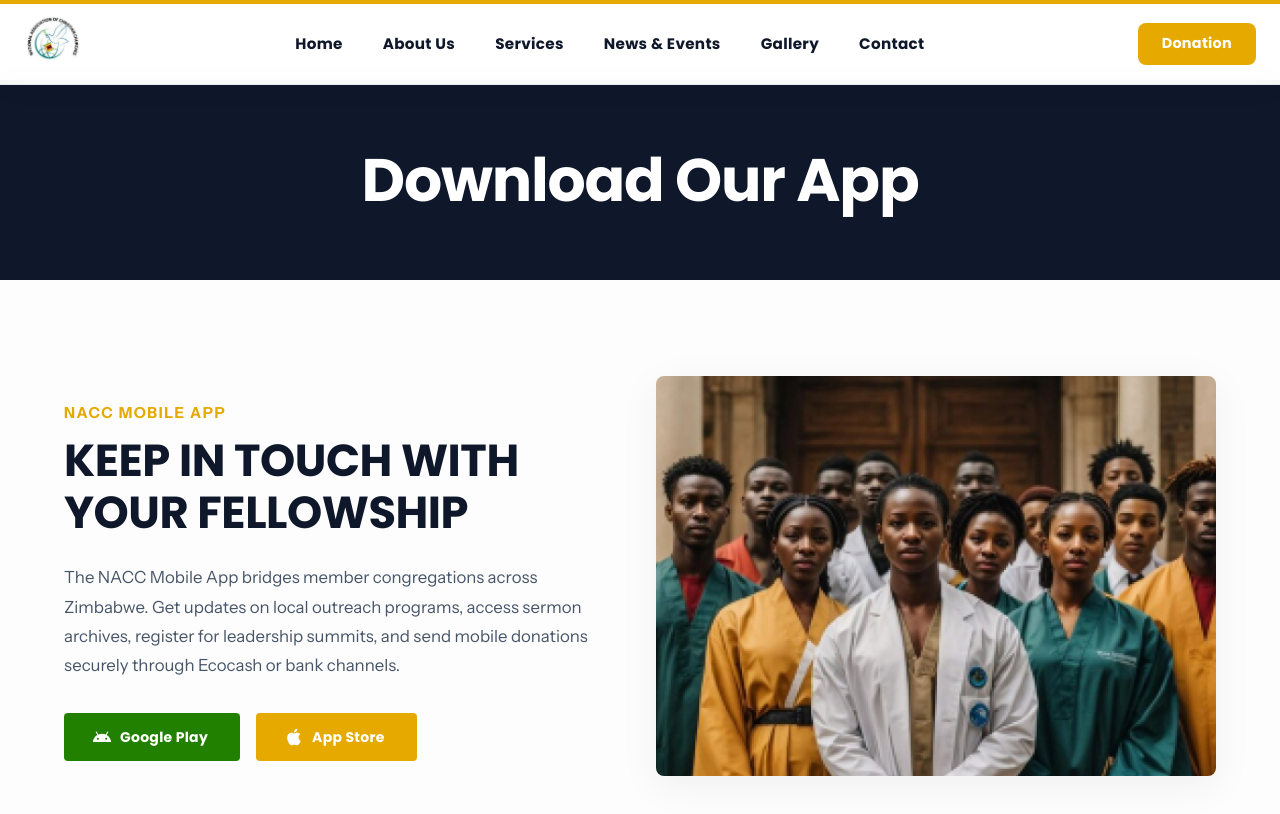
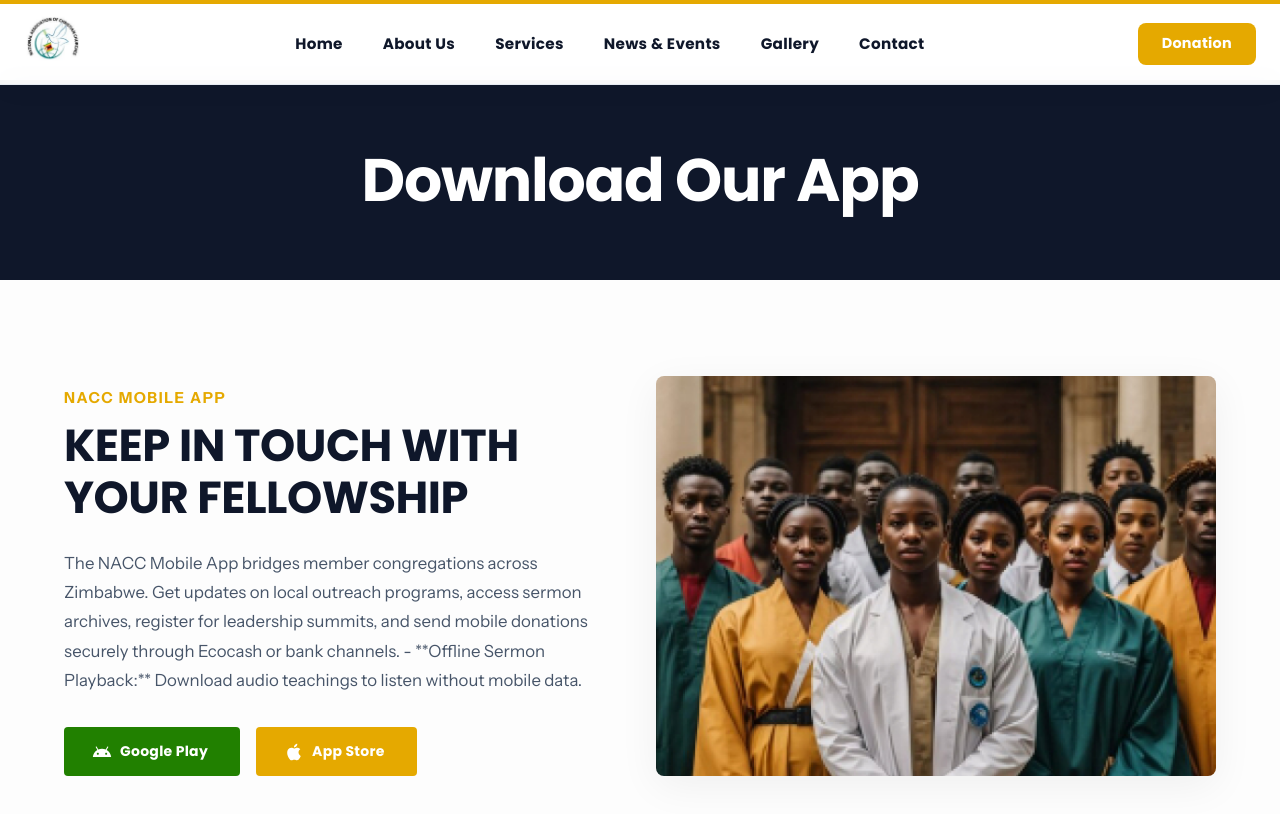
Before and after one commit to tonderaikawere/nacczw, a React (Vite) app: page /app-download in a window 1280 px wide. Shown: the top 814 px of the page. Built offline with nearby package versions, Linux system fonts and the light colour scheme; a web font is replaced by a local one.

Commit message:
content: add offline sermon feature copy to AppDownload layout

```diff
--- a/src/components/AppDownload.tsx
+++ b/src/components/AppDownload.tsx
@@ -22,6 +22,7 @@ const AppDownload: React.FC = () => {
             </Typography>
             <Typography variant="body1" sx={{ color: 'text.secondary', mb: 4 }}>
               The NACC Mobile App bridges member congregations across Zimbabwe. Get updates on local outreach programs, access sermon archives, register for leadership summits, and send mobile donations securely through Ecocash or bank channels.
+- **Offline Sermon Playback:** Download audio teachings to listen without mobile data.
             </Typography>
             <Box sx={{ display: 'flex', gap: 2, flexWrap: 'wrap' }}>
               <Button variant="contained" color="primary" startIcon={<AndroidIcon />} onClick={() => alert('Redirecting to Google Play Store Store...')}>
```
